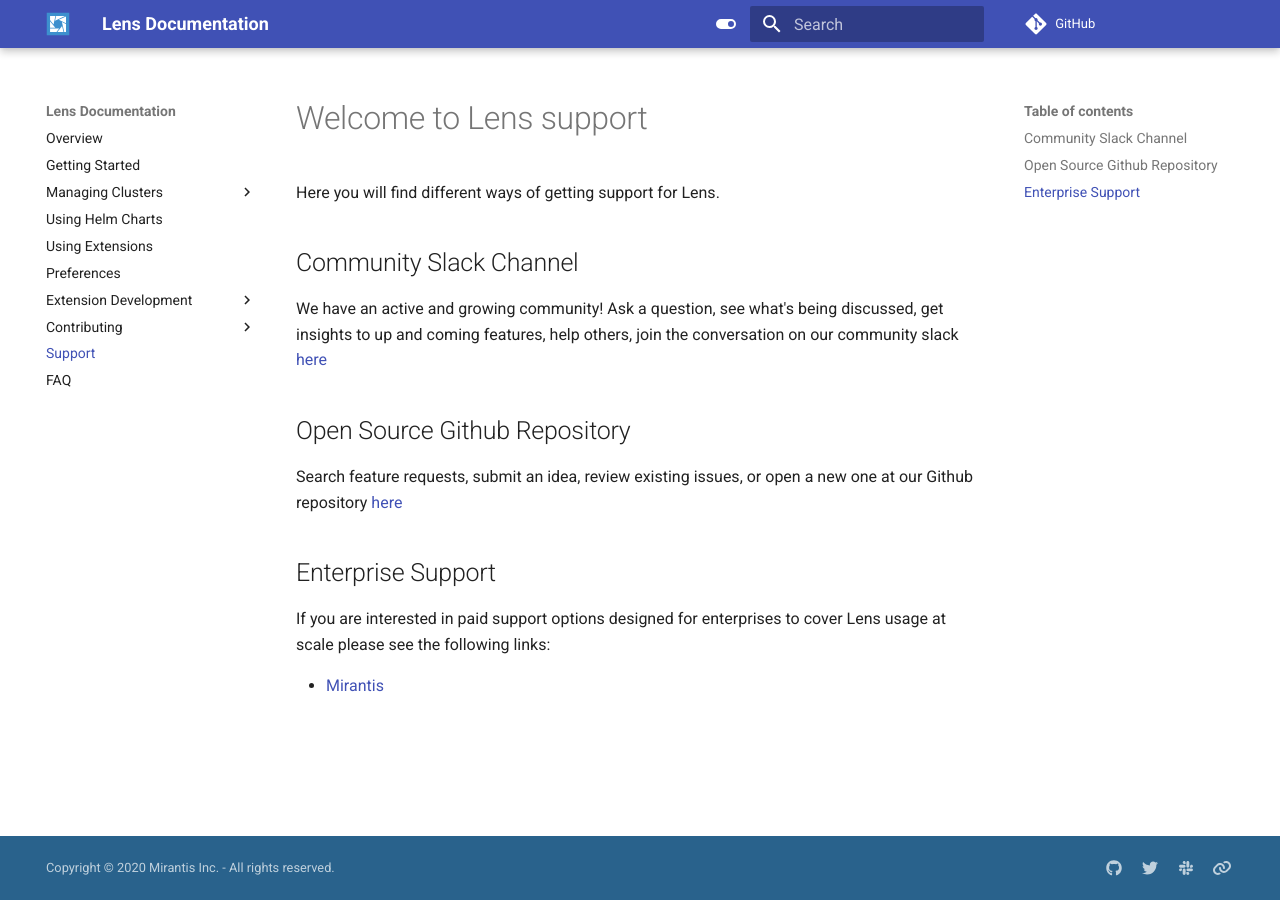
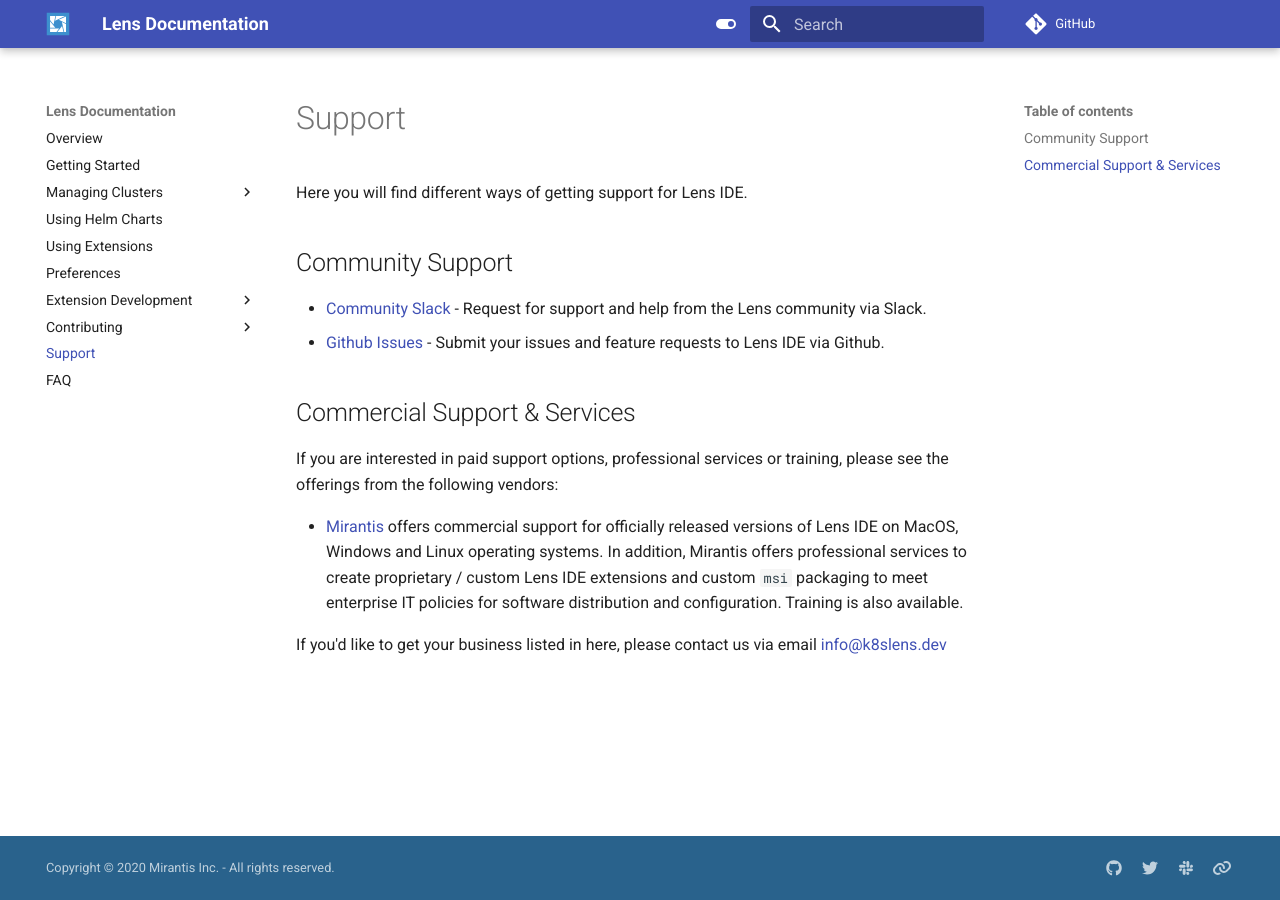
Before and after one commit to windev0609/Lens, an MkDocs documentation site: the page built from docs/support/README.md, in a window 1280 px wide. Built offline with MkDocs 1.6.1 and Material for MkDocs 9.7.7, drawn with Linux system fonts in a browser that asks for light colours; comment, search, counter and statistics services are not loaded; the version menu is left out.

Commit message:
Fix Documentation: Support (#1501)
Signed-off-by: Miska Kaipiainen <miska.kaipiainen@gmail.com>

```diff
--- a/docs/support/README.md
+++ b/docs/support/README.md
@@ -1,13 +1,16 @@
-# Welcome to Lens support
-Here you will find different ways of getting support for Lens.
+# Support
 
-## Community Slack Channel
-We have an active and growing community! Ask a question, see what's being discussed, get insights to up and coming features, help others, join the conversation on our community slack <a href="https://join.slack.com/t/k8slens/shared_invite/enQtOTc5NjAyNjYyOTk4LWU1NDQ0ZGFkOWJkNTRhYTc2YjVmZDdkM2FkNGM5MjhiYTRhMDU2NDQ1MzIyMDA4ZGZlNmExOTc0N2JmY2M3ZGI" target="_blank">here</a>
+Here you will find different ways of getting support for Lens IDE.
 
-## Open Source Github Repository
-Search feature requests, submit an idea, review existing issues, or open a new one at our Github repository <a href="https://github.com/lensapp/lens/issues" target="_blank">here</a>
+## Community Support
 
-## Enterprise Support
-If you are interested in paid support options designed for enterprises to cover Lens usage at scale please see the following links:
+* [Community Slack](https://join.slack.com/t/k8slens/shared_invite/enQtOTc5NjAyNjYyOTk4LWU1NDQ0ZGFkOWJkNTRhYTc2YjVmZDdkM2FkNGM5MjhiYTRhMDU2NDQ1MzIyMDA4ZGZlNmExOTc0N2JmY2M3ZGI) - Request for support and help from the Lens community via Slack.
+* [Github Issues](https://github.com/lensapp/lens/issues) - Submit your issues and feature requests to Lens IDE via Github.
 
-- <a href="https://www.mirantis.com/support/enterprise-support-services" target="_blank">Mirantis</a>
+## Commercial Support & Services
+
+If you are interested in paid support options, professional services or training, please see the offerings from the following vendors:
+
+* [Mirantis](https://www.mirantis.com/software/lens/) offers commercial support for officially released versions of Lens IDE on MacOS, Windows and Linux operating systems. In addition, Mirantis offers professional services to create proprietary / custom Lens IDE extensions and custom `msi` packaging to meet enterprise IT policies for software distribution and configuration. Training is also available.
+
+If you'd like to get your business listed in here, please contact us via email [info@k8slens.dev](mailto:info@k8slens.dev)
```
